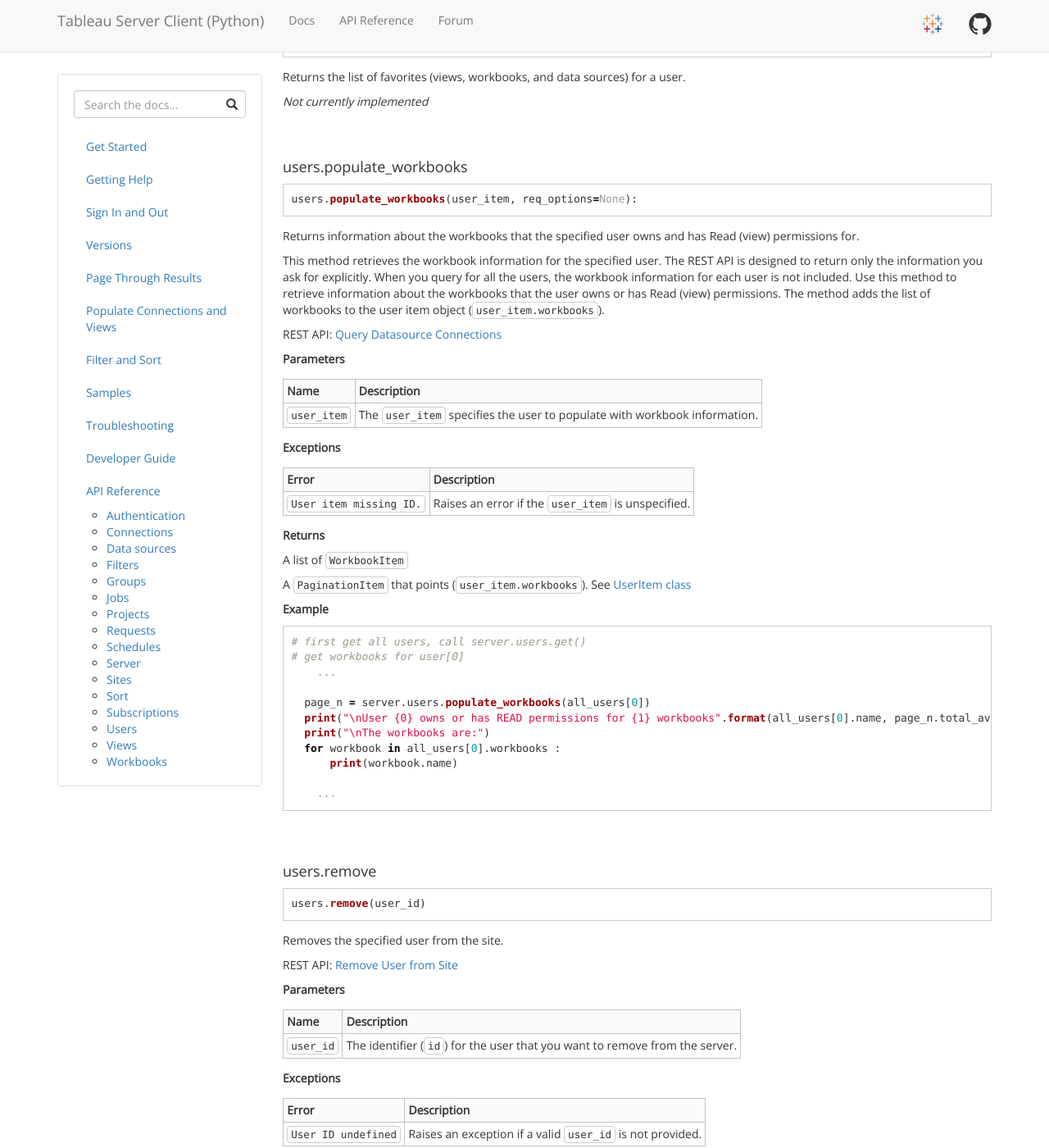
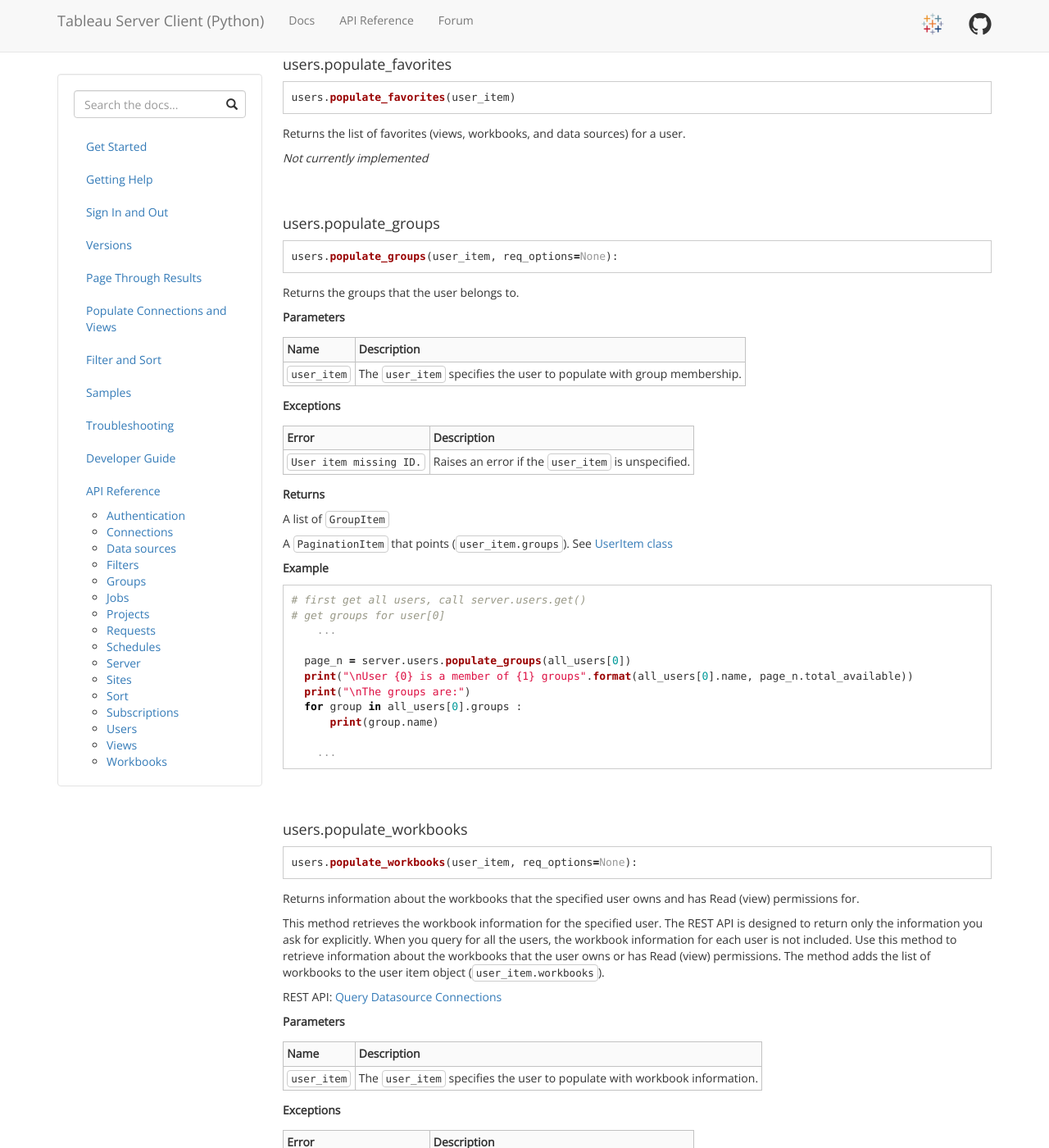
Before and after one commit to tableau/server-client-python, a Jekyll site: the page built from docs/api-ref.md, in a window 1280 px wide and 1400 px high, scrolled down 53378 px. Shown: the whole window at 82% size. Built offline with Jekyll 4.4.1, drawn with Linux system fonts in a browser that asks for light colours; some of the changed text lies outside the part shown.

Commit message:
Add documentation for getting user groups

````diff
--- a/docs/api-ref.md
+++ b/docs/api-ref.md
@@ -2800,6 +2800,7 @@
 `fullname` | The full name of the user.
 `name` |   The name of the user. This attribute is required when you are creating a `UserItem` instance.
 `site_role` |  The role the user has on the site. This attribute is required with you are creating a `UserItem` instance. The specific roles vary depending upon the version of the REST API.  For example, for version 2.8 and earlier, the `site_role` can be one of the following: `Interactor`, `Publisher`, `ServerAdministrator`, `SiteAdministrator`, `Unlicensed`, `UnlicensedWithPublish`,  `Viewer`, `ViewerWithPublish`, `Guest`.  For REST API 3.0 and later, the `site_role` can be one of the following `Creator`, `Explorer`, `ExplorerCanPublish`, `ReadOnly` *(viewers from previous API versions who do not have v3.0+ viewer permissions)*, `Viewer`, `SiteAdministratorCreator`, `SiteAdministratorExplorer`, `UnlicensedWithPublish`.
+`groups` | The groups that the user belongs to. You must run the populate_groups method to add the groups to the `UserItem`.
 
 
 **Example**
@@ -2969,6 +2970,58 @@
 <br>
 <br>
 
+#### users.populate_groups
+
+```py
+users.populate_groups(user_item, req_options=None):
+```
+
+Returns the groups that the user belongs to.
+
+**Parameters**
+
+Name   |  Description
+ :--- | : ---
+`user_item`  |  The `user_item` specifies the user to populate with group membership.
+
+
+
+
+**Exceptions**
+
+Error   |  Description
+ :--- | : ---
+`User item missing ID.` |  Raises an error if the `user_item` is unspecified.
+
+
+**Returns**
+
+A list of `GroupItem`
+
+A `PaginationItem` that points (`user_item.groups`). See [UserItem class](#useritem-class)
+
+
+**Example**
+
+```py
+# first get all users, call server.users.get()
+# get groups for user[0]
+    ...
+
+  page_n = server.users.populate_groups(all_users[0])
+  print("\nUser {0} is a member of {1} groups".format(all_users[0].name, page_n.total_available))
+  print("\nThe groups are:")
+  for group in all_users[0].groups :
+      print(group.name)
+
+    ...
+```
+
+
+
+
+<br>
+<br>
 
 #### users.populate_workbooks
 
````
